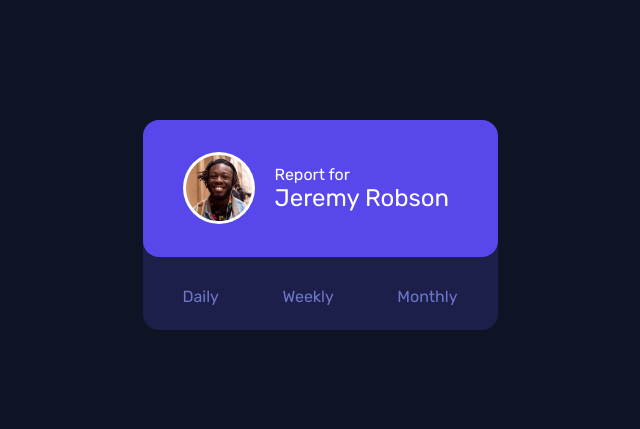
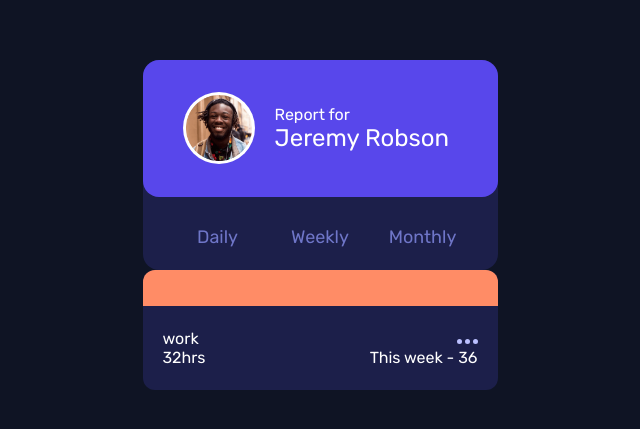
Before and after one commit to DicksenT/time-tracking, a React (Vite) app: page / in a window 1280 px wide. Shown: the part 175-604 px from the top of the page, without its empty margins (320-960 px from the left). Built offline with nearby package versions, Linux system fonts and the light colour scheme.

Commit message:
update tracking

```diff
--- a/src/App.jsx
+++ b/src/App.jsx
@@ -1,3 +1,4 @@
+import Track from './Track'
 import profileImg from './images/image-jeremy.png'
 
 function App() {
@@ -32,6 +33,9 @@ function App() {
 
         </ul>
       </div>
+      <ul className="track-lists">
+        <Track bgColor='hsl(15, 100%, 70%)' title='work' now={32} interval='week' last={36}/>
+      </ul>
     </main>
   )
 }
--- /dev/null
+++ b/src/Track.jsx
@@ -0,0 +1,35 @@
+import ellipsis from './images/icon-ellipsis.svg'
+
+function Track(props){
+    const bgColor = {
+        backgroundColor: props.bgColor
+    }
+    return(
+        <li className="track">
+            <div className="top-img-container" style={bgColor}>
+                <img src={props.img} alt="" />
+            </div>
+            <div className="info">
+                <div className="headline">
+                    <p className="title">
+                        {props.title}
+                    </p>
+                    <div className="ellipsis-container">
+                        <img src={ellipsis} alt="" />
+                    </div>
+                </div>
+                <div className="time">
+                    <span className="now">
+                        {props.now}hrs
+                    </span>
+                    <p>
+                        This {props.interval} - {props.last}
+                    </p>
+                </div>
+
+
+            </div>
+        </li>
+    )
+}
+export default Track
--- a/src/index.css
+++ b/src/index.css
@@ -68,8 +68,38 @@ li{
   cursor: pointer;
   color: hsl(235, 45%, 61%);
   transition: 0.4s;
+  font-size: 18px;
+  width: 70px;
+  text-align: center;
 }
 .time-periods li:hover,
 .active{
   color: white;
 }
+.track{
+  background-color: hsl(235, 46%, 20%);
+  border-radius: 12px;
+  height: 120px;
+}
+.top-img-container{
+  height: 30%;
+}
+.top-img-container,
+.info{
+  border-top-left-radius: 12px;
+  border-top-right-radius: 12px;
+}
+.info{
+  padding: 12px 20px;
+  display: flex;
+  justify-content: center;
+  flex-direction: column;
+  height: 70%;
+
+}
+.headline,
+.time{
+  display: flex;
+  align-items: center;
+  justify-content: space-between;
+}
```
